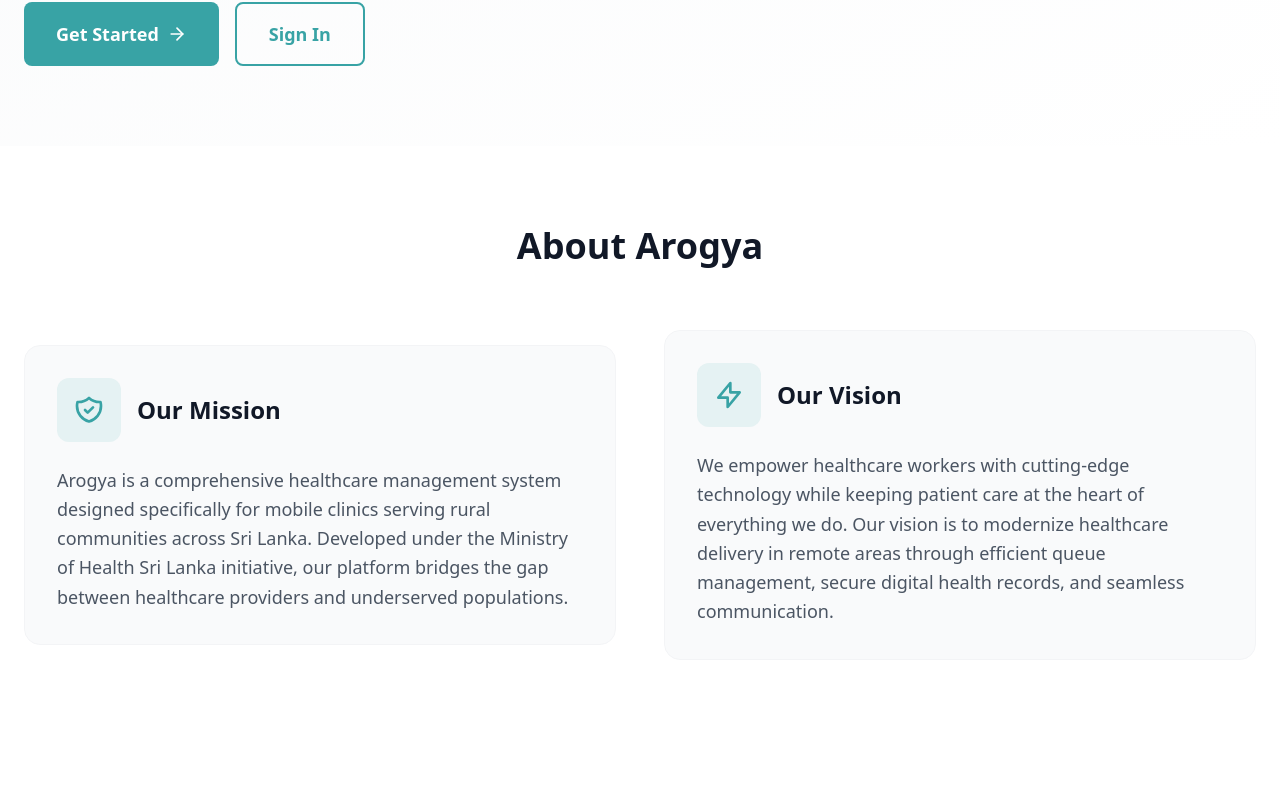
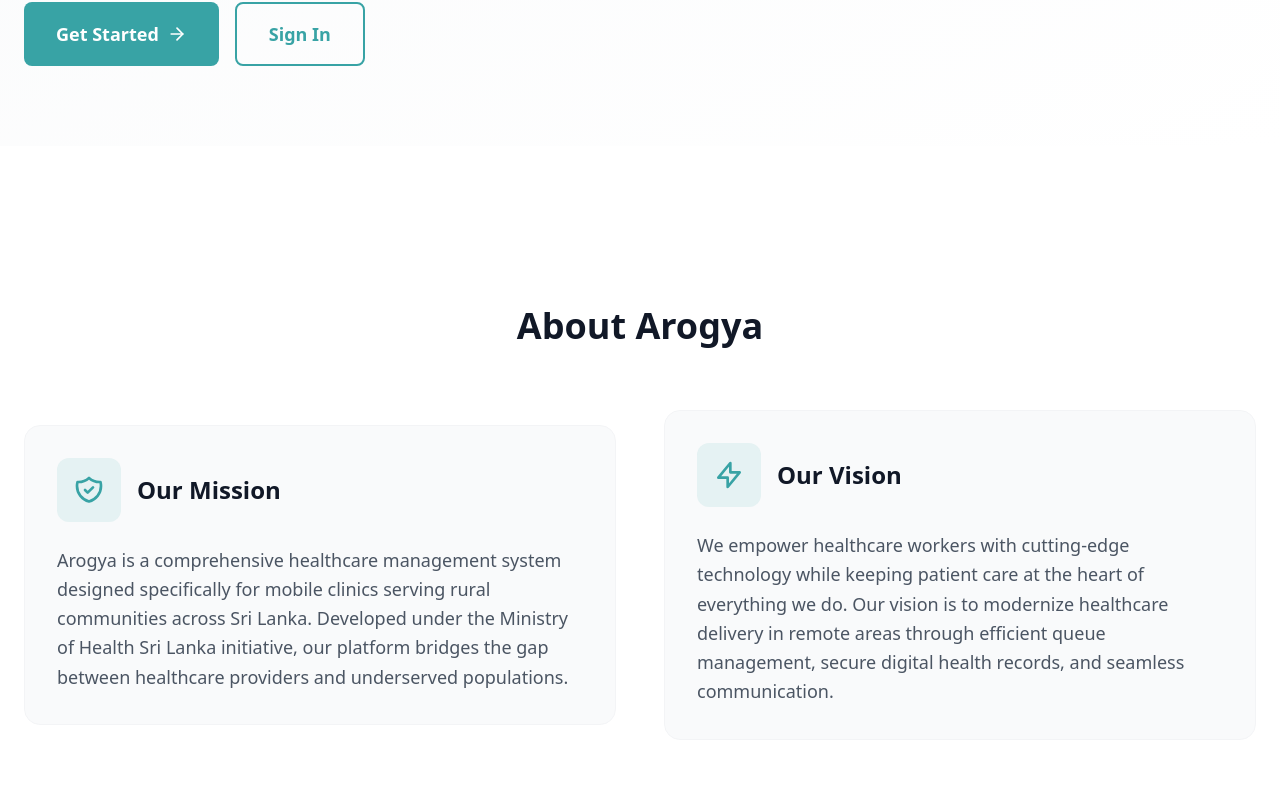
Before and after one commit to Yrcd27/Arogya-Frontend, a React (Vite) app: page / in a window 1280 px wide. Shown: the part 451-1260 px from the top of the page. Built offline with nearby package versions, Linux system fonts and the light colour scheme; no server answers.

Commit message:
Add id attribute to Services section for navigation

```diff
--- a/src/pages/LandingPage.tsx
+++ b/src/pages/LandingPage.tsx
@@ -54,7 +54,7 @@ export function LandingPage() {
         </div>
       </section>
       {/* About Section */}
-      <section id="about" className="py-20 px-6 bg-white">
+      <section id="about" className="py-40 px-6 bg-white">
         <div className="max-w-7xl mx-auto">
           <div className="text-center mb-16">
             <h2 className="text-4xl font-bold text-gray-900 mb-12 text-center">
@@ -92,7 +92,7 @@ export function LandingPage() {
         </div>
       </section>
       {/* Services Section */}
-      <section className="py-20 px-6 bg-white">
+      <section id="services" className="py-20 px-6 bg-white">
         <div className="max-w-7xl mx-auto">
           <h2 className="text-4xl font-bold text-gray-900 mb-12 text-center">
             Our Services
```
